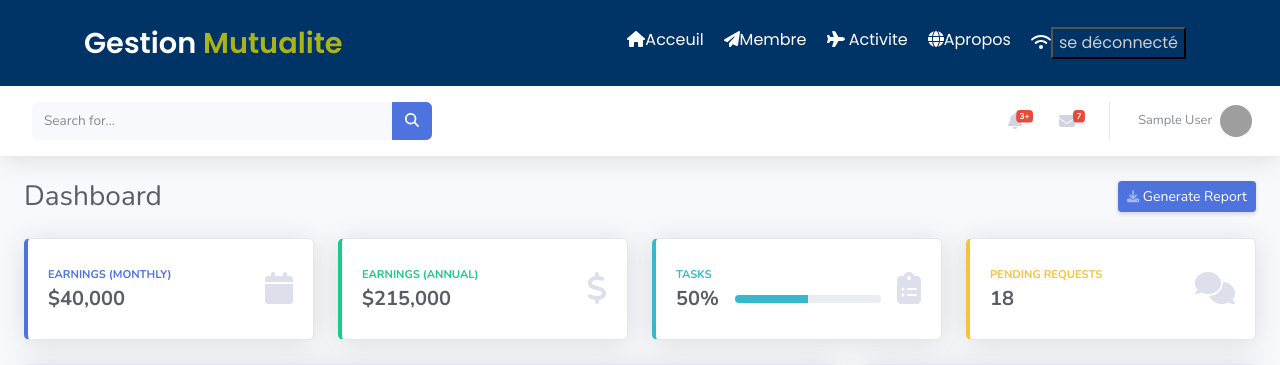
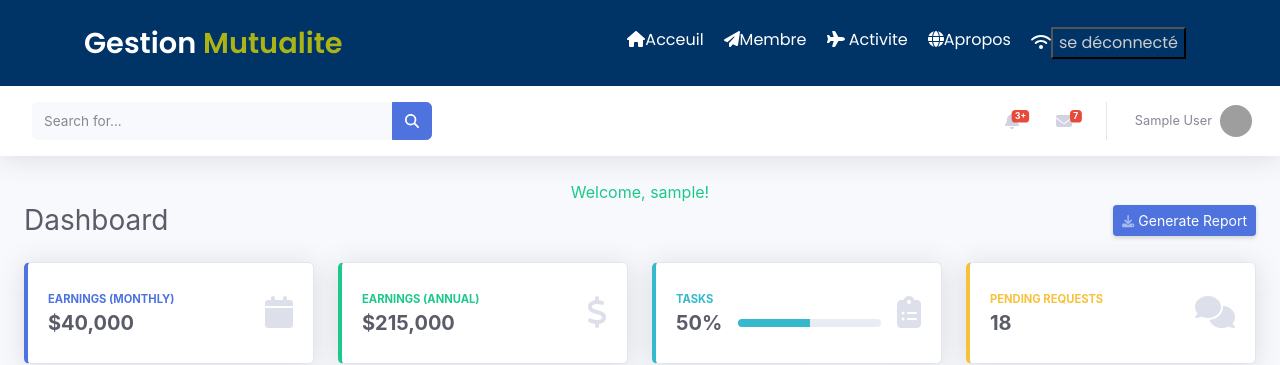
Before and after one commit to vagheni-dev/bd-gestion-mutualite, a PHP site: page /admin.php in a window 1280 px wide. Shown: the top 365 px of the page. Run offline with PHP 8.4, Linux system fonts and the light colour scheme; the visitor is signed in with stand-in values (Sample User, id 1); some libraries are stand-ins or nearby versions; grey boxes are pictures that could not be loaded.

Commit message:
modification

```diff
--- a/admin.php
+++ b/admin.php
@@ -1,12 +1,10 @@
 <?php
- session_start();
-
+session_start();
 ?>
 <!DOCTYPE html>
 <html lang="fr">
 
 <head>
-
     <meta charset="utf-8">
     <meta http-equiv="X-UA-Compatible" content="IE=edge">
     <meta name="viewport" content="width=device-width, initial-scale=1, shrink-to-fit=no">
@@ -20,21 +18,10 @@
     <link rel="preconnect" href="https://fonts.googleapis.com">
     <link rel="preconnect" href="https://fonts.gstatic.com" crossorigin>
     <link href="https://fonts.googleapis.com/css2?family=Poppins:wght@400;600&display=swap" rel="stylesheet">
-    <link rel="stylesheet" href="https://cdnjs.cloudflare.com/ajax/libs/font-awesome/6.7.2/css/all.min.css" integrity="sha512-Evv84Mr4kqVGRNSgIGL/F/aIDqQb7xQ2vcrdIwxfjThSH8CSR7PBEakCr51Ck+w+/U6swU2Im1vVX0SVk9ABhg==" crossorigin="anonymous" referrerpolicy="no-referrer" />
-
     <link rel="stylesheet" href="https://unpkg.com/aos@next/dist/aos.css" />
-    <link rel="stylesheet" href="https://cdnjs.cloudflare.com/ajax/libs/aos/2.3.4/aos.css" integrity="sha512-1cK78a1o+ht2JcaW6g8OXYwqpev9+6GqOkz9xmBN9iUUhIndKtxwILGWYOSibOKjLsEdjyjZvYDq/cZwNeak0w==" crossorigin="anonymous" referrerpolicy="no-referrer" />
-
-    <!-- Custom fonts for this template-->
-    <link href="vendor/fontawesome-free/css/all.min.css" rel="stylesheet" type="text/css">
-    <link
-        href="https://fonts.googleapis.com/css?family=Nunito:200,200i,300,300i,400,400i,600,600i,700,700i,800,800i,900,900i"
-        rel="stylesheet">
 
     <!-- Custom styles for this template-->
     <link href="css/sb-admin-2.min.css" rel="stylesheet">
-    <link rel="stylesheet" href="./css/style.css">
-
 </head>
 
 <body>
@@ -42,23 +29,24 @@
     <!-- Page Wrapper -->
     <div id="wrapper">
 
-
-
         <!-- Content Wrapper -->
         <div id="content-wrapper" class="d-flex flex-column">
 
             <!-- Main Content -->
             <div id="content">
 
-                <?php include("entete.php");
-				if(isset($msg))
-					if( $msg!="")
-						echo "<div class='text-success'><center>".$msg."</center></div>";
-				if(isset($errormsg))
-					if($errormsg!="")
-						echo "<div class='text-danger'><center>".$errormsg."</center></div>";
-
-				?>
+                <?php include("entete.php"); ?>
+                <?php
+                if (isset($_SESSION['username'])) {
+                    echo "<div class='text-success'><center>Welcome, " . htmlspecialchars($_SESSION['username']) . "!</center></div>";
+                }
+                if (isset($msg) && $msg != "") {
+                    echo "<div class='text-success'><center>" . htmlspecialchars($msg) . "</center></div>";
+                }
+                if (isset($errormsg) && $errormsg != "") {
+                    echo "<div class='text-danger'><center>" . htmlspecialchars($errormsg) . "</center></div>";
+                }
+                ?>
 
                 <!-- Begin Page Content -->
                 <div class="container-fluid">
@@ -66,21 +54,18 @@
                     <!-- Page Heading -->
                     <div class="d-sm-flex align-items-center justify-content-between mb-4">
                         <h1 class="h3 mb-0 text-gray-800">Dashboard</h1>
-                        <a href="#" class="d-none d-sm-inline-block btn btn-sm btn-primary shadow-sm"><i
-                                class="fas fa-download fa-sm text-white-50"></i> Generate Report</a>
+                        <a href="#" class="d-none d-sm-inline-block btn btn-sm btn-primary shadow-sm"><i class="fas fa-download fa-sm text-white-50"></i> Generate Report</a>
                     </div>
 
                     <!-- Content Row -->
                     <div class="row">
-
                         <!-- Earnings (Monthly) Card Example -->
                         <div class="col-xl-3 col-md-6 mb-4">
                             <div class="card border-left-primary shadow h-100 py-2">
                                 <div class="card-body">
                                     <div class="row no-gutters align-items-center">
                                         <div class="col mr-2">
-                                            <div class="text-xs font-weight-bold text-primary text-uppercase mb-1">
-                                                Earnings (Monthly)</div>
+                                            <div class="text-xs font-weight-bold text-primary text-uppercase mb-1">Earnings (Monthly)</div>
                                             <div class="h5 mb-0 font-weight-bold text-gray-800">$40,000</div>
                                         </div>
                                         <div class="col-auto">
@@ -91,14 +76,13 @@
                             </div>
                         </div>
 
-                        <!-- Earnings (Monthly) Card Example -->
+                        <!-- Earnings (Annual) Card Example -->
                         <div class="col-xl-3 col-md-6 mb-4">
                             <div class="card border-left-success shadow h-100 py-2">
                                 <div class="card-body">
                                     <div class="row no-gutters align-items-center">
                                         <div class="col mr-2">
-                                            <div class="text-xs font-weight-bold text-success text-uppercase mb-1">
-                                                Earnings (Annual)</div>
+                                            <div class="text-xs font-weight-bold text-success text-uppercase mb-1">Earnings (Annual)</div>
                                             <div class="h5 mb-0 font-weight-bold text-gray-800">$215,000</div>
                                         </div>
                                         <div class="col-auto">
@@ -109,23 +93,20 @@
                             </div>
                         </div>
 
-                        <!-- Earnings (Monthly) Card Example -->
+                        <!-- Tasks Card Example -->
                         <div class="col-xl-3 col-md-6 mb-4">
                             <div class="card border-left-info shadow h-100 py-2">
                                 <div class="card-body">
                                     <div class="row no-gutters align-items-center">
                                         <div class="col mr-2">
-                                            <div class="text-xs font-weight-bold text-info text-uppercase mb-1">Tasks
-                                            </div>
+                                            <div class="text-xs font-weight-bold text-info text-uppercase mb-1">Tasks</div>
                                             <div class="row no-gutters align-items-center">
                                                 <div class="col-auto">
                                                     <div class="h5 mb-0 mr-3 font-weight-bold text-gray-800">50%</div>
                                                 </div>
                                                 <div class="col">
                                                     <div class="progress progress-sm mr-2">
-                                                        <div class="progress-bar bg-info" role="progressbar"
-                                                            style="width: 50%" aria-valuenow="50" aria-valuemin="0"
-                                                            aria-valuemax="100"></div>
+                                                        <div class="progress-bar bg-info" role="progressbar" style="width: 50%" aria-valuenow="50" aria-valuemin="0" aria-valuemax="100"></div>
                                                     </div>
                                                 </div>
                                             </div>
@@ -144,8 +125,7 @@
                                 <div class="card-body">
                                     <div class="row no-gutters align-items-center">
                                         <div class="col mr-2">
-                                            <div class="text-xs font-weight-bold text-warning text-uppercase mb-1">
-                                                Pending Requests</div>
+                                            <div class="text-xs font-weight-bold text-warning text-uppercase mb-1">Pending Requests</div>
                                             <div class="h5 mb-0 font-weight-bold text-gray-800">18</div>
                                         </div>
                                         <div class="col-auto">
@@ -158,23 +138,18 @@
                     </div>
 
                     <!-- Content Row -->
-
                     <div class="row">
-
                         <!-- Area Chart -->
                         <div class="col-xl-8 col-lg-7">
                             <div class="card shadow mb-4">
                                 <!-- Card Header - Dropdown -->
-                                <div
-                                    class="card-header py-3 d-flex flex-row align-items-center justify-content-between">
+                                <div class="card-header py-3 d-flex flex-row align-items-center justify-content-between">
                                     <h6 class="m-0 font-weight-bold text-primary">Earnings Overview</h6>
                                     <div class="dropdown no-arrow">
-                                        <a class="dropdown-toggle" href="#" role="button" id="dropdownMenuLink"
-                                            data-toggle="dropdown" aria-haspopup="true" aria-expanded="false">
+                                        <a class="dropdown-toggle" href="#" role="button" id="dropdownMenuLink" data-toggle="dropdown" aria-haspopup="true" aria-expanded="false">
                                             <i class="fas fa-ellipsis-v fa-sm fa-fw text-gray-400"></i>
                                         </a>
-                                        <div class="dropdown-menu dropdown-menu-right shadow animated--fade-in"
-                                            aria-labelledby="dropdownMenuLink">
+                                        <div class="dropdown-menu dropdown-menu-right shadow animated--fade-in" aria-labelledby="dropdownMenuLink">
                                             <div class="dropdown-header">Dropdown Header:</div>
                                             <a class="dropdown-item" href="#">Action</a>
                                             <a class="dropdown-item" href="#">Another action</a>
@@ -196,16 +171,13 @@
                         <div class="col-xl-4 col-lg-5">
                             <div class="card shadow mb-4">
                                 <!-- Card Header - Dropdown -->
-                                <div
-                                    class="card-header py-3 d-flex flex-row align-items-center justify-content-between">
+                                <div class="card-header py-3 d-flex flex-row align-items-center justify-content-between">
                                     <h6 class="m-0 font-weight-bold text-primary">Revenue Sources</h6>
                                     <div class="dropdown no-arrow">
-                                        <a class="dropdown-toggle" href="#" role="button" id="dropdownMenuLink"
-                                            data-toggle="dropdown" aria-haspopup="true" aria-expanded="false">
+                                        <a class="dropdown-toggle" href="#" role="button" id="dropdownMenuLink" data-toggle="dropdown" aria-haspopup="true" aria-expanded="false">
                                             <i class="fas fa-ellipsis-v fa-sm fa-fw text-gray-400"></i>
                                         </a>
-                                        <div class="dropdown-menu dropdown-menu-right shadow animated--fade-in"
-                                            aria-labelledby="dropdownMenuLink">
+                                        <div class="dropdown-menu dropdown-menu-right shadow animated--fade-in" aria-labelledby="dropdownMenuLink">
                                             <div class="dropdown-header">Dropdown Header:</div>
                                             <a class="dropdown-item" href="#">Action</a>
                                             <a class="dropdown-item" href="#">Another action</a>
@@ -237,45 +209,33 @@
 
                     <!-- Content Row -->
                     <div class="row">
-
                         <!-- Content Column -->
                         <div class="col-lg-6 mb-4">
-
                             <!-- Project Card Example -->
                             <div class="card shadow mb-4">
                                 <div class="card-header py-3">
                                     <h6 class="m-0 font-weight-bold text-primary">Projects</h6>
                                 </div>
                                 <div class="card-body">
-                                    <h4 class="small font-weight-bold">Server Migration <span
-                                            class="float-right">20%</span></h4>
+                                    <h4 class="small font-weight-bold">Server Migration <span class="float-right">20%</span></h4>
                                     <div class="progress mb-4">
-                                        <div class="progress-bar bg-danger" role="progressbar" style="width: 20%"
-                                            aria-valuenow="20" aria-valuemin="0" aria-valuemax="100"></div>
+                                        <div class="progress-bar bg-danger" role="progressbar" style="width: 20%" aria-valuenow="20" aria-valuemin="0" aria-valuemax="100"></div>
                                     </div>
-                                    <h4 class="small font-weight-bold">Sales Tracking <span
-                                            class="float-right">40%</span></h4>
+                                    <h4 class="small font-weight-bold">Sales Tracking <span class="float-right">40%</span></h4>
                                     <div class="progress mb-4">
-                                        <div class="progress-bar bg-warning" role="progressbar" style="width: 40%"
-                                            aria-valuenow="40" aria-valuemin="0" aria-valuemax="100"></div>
+                                        <div class="progress-bar bg-warning" role="progressbar" style="width: 40%" aria-valuenow="40" aria-valuemin="0" aria-valuemax="100"></div>
                                     </div>
-                                    <h4 class="small font-weight-bold">Customer Database <span
-                                            class="float-right">60%</span></h4>
+                                    <h4 class="small font-weight-bold">Customer Database <span class="float-right">60%</span></h4>
                                     <div class="progress mb-4">
-                                        <div class="progress-bar" role="progressbar" style="width: 60%"
-                                            aria-valuenow="60" aria-valuemin="0" aria-valuemax="100"></div>
+                                        <div class="progress-bar" role="progressbar" style="width: 60%" aria-valuenow="60" aria-valuemin="0" aria-valuemax="100"></div>
                                     </div>
-                                    <h4 class="small font-weight-bold">Payout Details <span
-                                            class="float-right">80%</span></h4>
+                                    <h4 class="small font-weight-bold">Payout Details <span class="float-right">80%</span></h4>
                                     <div class="progress mb-4">
-                                        <div class="progress-bar bg-info" role="progressbar" style="width: 80%"
-                                            aria-valuenow="80" aria-valuemin="0" aria-valuemax="100"></div>
+                                        <div class="progress-bar bg-info" role="progressbar" style="width: 80%" aria-valuenow="80" aria-valuemin="0" aria-valuemax="100"></div>
                                     </div>
-                                    <h4 class="small font-weight-bold">Account Setup <span
-                                            class="float-right">Complete!</span></h4>
+                                    <h4 class="small font-weight-bold">Account Setup <span class="float-right">Complete!</span></h4>
                                     <div class="progress">
-                                        <div class="progress-bar bg-success" role="progressbar" style="width: 100%"
-                                            aria-valuenow="100" aria-valuemin="0" aria-valuemax="100"></div>
+                                        <div class="progress-bar bg-success" role="progressbar" style="width: 100%" aria-valuenow="100" aria-valuemin="0" aria-valuemax="100"></div>
                                     </div>
                                 </div>
                             </div>
@@ -347,11 +307,9 @@
                                     </div>
                                 </div>
                             </div>
-
                         </div>
 
                         <div class="col-lg-6 mb-4">
-
                             <!-- Illustrations -->
                             <div class="card shadow mb-4">
                                 <div class="card-header py-3">
@@ -359,15 +317,10 @@
                                 </div>
                                 <div class="card-body">
                                     <div class="text-center">
-                                        <img class="img-fluid px-3 px-sm-4 mt-3 mb-4" style="width: 25rem;"
-                                            src="img/undraw_posting_photo.svg" alt="...">
+                                        <img class="img-fluid px-3 px-sm-4 mt-3 mb-4" style="width: 25rem;" src="img/undraw_posting_photo.svg" alt="...">
                                     </div>
-                                    <p>Add some quality, svg illustrations to your project courtesy of <a
-                                            target="_blank" rel="nofollow" href="https://undraw.co/">unDraw</a>, a
-                                        constantly updated collection of beautiful svg images that you can use
-                                        completely free and without attribution!</p>
-                                    <a target="_blank" rel="nofollow" href="https://undraw.co/">Browse Illustrations on
-                                        unDraw &rarr;</a>
+                                    <p>Add some quality, svg illustrations to your project courtesy of <a target="_blank" rel="nofollow" href="https://undraw.co/">unDraw</a>, a constantly updated collection of beautiful svg images that you can use completely free and without attribution!</p>
+                                    <a target="_blank" rel="nofollow" href="https://undraw.co/">Browse Illustrations on unDraw &rarr;</a>
                                 </div>
                             </div>
 
@@ -377,20 +330,14 @@
                                     <h6 class="m-0 font-weight-bold text-primary">Development Approach</h6>
                                 </div>
                                 <div class="card-body">
-                                    <p>SB Admin 2 makes extensive use of Bootstrap 4 utility classes in order to reduce
-                                        CSS bloat and poor page performance. Custom CSS classes are used to create
-                                        custom components and custom utility classes.</p>
-                                    <p class="mb-0">Before working with this theme, you should become familiar with the
-                                        Bootstrap framework, especially the utility classes.</p>
+                                    <p>SB Admin 2 makes extensive use of Bootstrap 4 utility classes in order to reduce CSS bloat and poor page performance. Custom CSS classes are used to create custom components and custom utility classes.</p>
+                                    <p class="mb-0">Before working with this theme, you should become familiar with the Bootstrap framework, especially the utility classes.</p>
                                 </div>
                             </div>
-
                         </div>
                     </div>
-
                 </div>
                 <!-- /.container-fluid -->
-
             </div>
             <!-- End of Main Content -->
 
@@ -403,10 +350,8 @@
                 </div>
             </footer>
             <!-- End of Footer -->
-
         </div>
         <!-- End of Content Wrapper -->
-
     </div>
     <!-- End of Page Wrapper -->
 
@@ -416,8 +361,7 @@
     </a>
 
     <!-- Logout Modal-->
-    <div class="modal fade" id="logoutModal" tabindex="-1" role="dialog" aria-labelledby="exampleModalLabel"
-        aria-hidden="true">
+    <div class="modal fade" id="logoutModal" tabindex="-1" role="dialog" aria-labelledby="exampleModalLabel" aria-hidden="true">
         <div class="modal-dialog" role="document">
             <div class="modal-content">
                 <div class="modal-header">
@@ -426,36 +370,4 @@
                         <span aria-hidden="true">×</span>
                     </button>
                 </div>
-                <div class="modal-body">Select "Logout" below if you are ready to end your current session.</div>
-                <div class="modal-footer">
-                    <button class="btn btn-secondary" type="button" data-dismiss="modal">Cancel</button>
-                    <a class="btn btn-primary" href="login.html">Logout</a>
-                </div>
-            </div>
-        </div>
-    </div>
-
-    <!-- Bootstrap core JavaScript-->
-    <script src="vendor/jquery/jquery.min.js"></script>
-    <script src="vendor/bootstrap/js/bootstrap.bundle.min.js"></script>
-
-    <!-- Core plugin JavaScript-->
-    <script src="vendor/jquery-easing/jquery.easing.min.js"></script>
-
-    <!-- Custom scripts for all pages-->
-    <script src="js/sb-admin-2.min.js"></script>
-
-    <!-- Page level plugins -->
-    <script src="vendor/chart.js/Chart.min.js"></script>
-
-    <!-- Page level custom scripts -->
-    <script src="js/demo/chart-area-demo.js"></script>
-    <script src="js/demo/chart-pie-demo.js"></script>
-    <script src="https://cdnjs.cloudflare.com/ajax/libs/font-awesome/6.7.2/js/all.min.js" integrity="sha512-b+nQTCdtTBIRIbraqNEwsjB6UvL3UEMkXnhzd8awtCYh0Kcsjl9uEgwVFVbhoj3uu1DO1ZMacNvLoyJJiNfcvg==" crossorigin="anonymous" referrerpolicy="no-referrer"></script>
-<script src="js/main.js"></script>
-<script src="https://unpkg.com/aos@next/dist/aos.js"></script>
-<script src="https://cdnjs.cloudflare.com/ajax/libs/aos/2.3.4/aos.js" integrity="sha512-A7AYk1fGKX6S2SsHywmPkrnzTZHrgiVT7GcQkLGDe2ev0aWb8zejytzS8wjo7PGEXKqJOrjQ4oORtnimIRZBtw==" crossorigin="anonymous" referrerpolicy="no-referrer"></script>
-
-</body>
-
-</html>
+                <div class="modal-body">Select "
```
